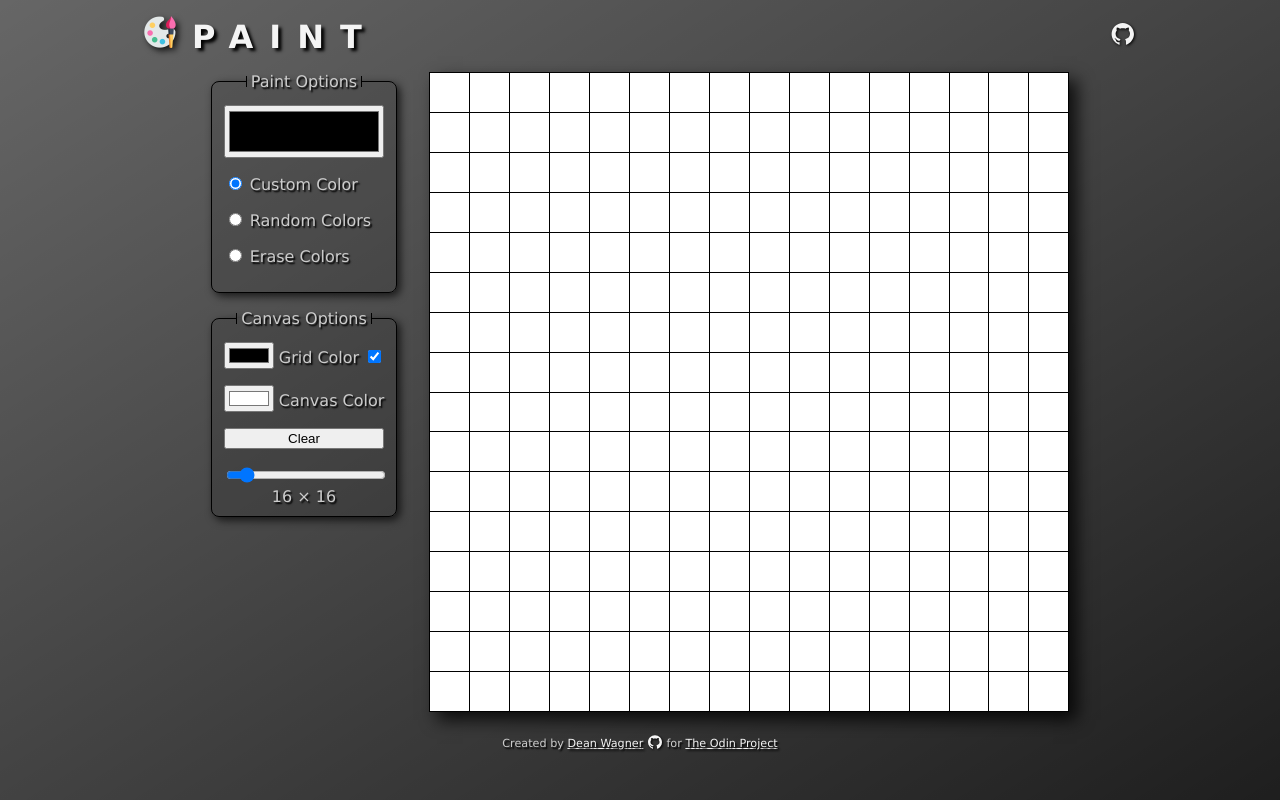
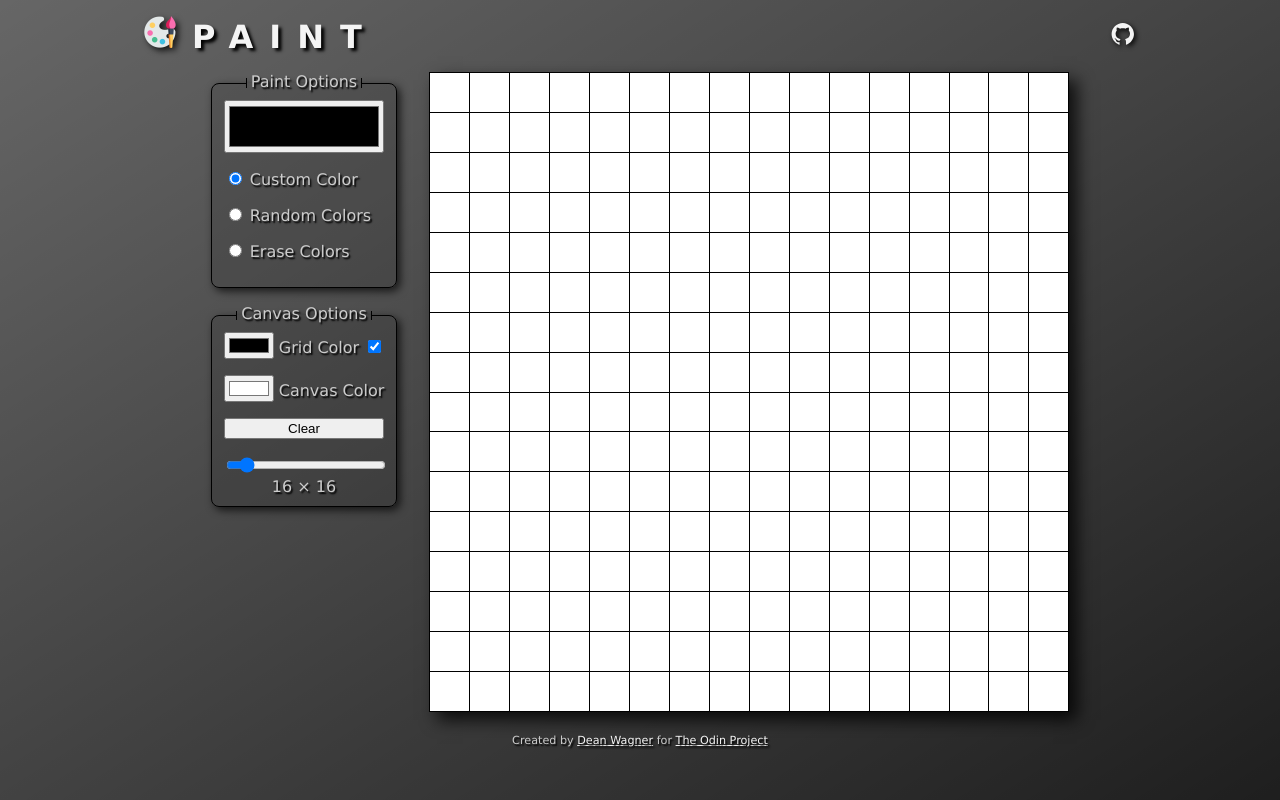
Before and after one commit to deanwagner/paint, a plain HTML site: page index.html in a window 1280 px wide. Drawn offline with Linux system fonts and the light colour scheme.

Commit message:
UI tweaks

```diff
--- a/index.html
+++ b/index.html
@@ -60,7 +60,6 @@
             </section>
             <footer>
                 Created by <a href="https://deanwagner.net/">Dean Wagner</a>
-                <a class="github-link" title="Dean Wagner @ GitHub" href="https://github.com/deanwagner"><svg class="github-icon" viewBox="0 0 1024 1024" xmlns="http://www.w3.org/2000/svg"><path class="github-path" d="M511.6 76.3C264.3 76.2 64 276.4 64 523.5 64 718.9 189.3 885 363.8 946c23.5 5.9 19.9-10.8 19.9-22.2v-77.5c-135.7 15.9-141.2-73.9-150.3-88.9C215 726 171.5 718 184.5 703c30.9-15.9 62.4 4 98.9 57.9 26.4 39.1 77.9 32.5 104 26 5.7-23.5 17.9-44.5 34.7-60.8-140.6-25.2-199.2-111-199.2-213 0-49.5 16.3-95 48.3-131.7-20.4-60.5 1.9-112.3 4.9-120 58.1-5.2 118.5 41.6 123.2 45.3 33-8.9 70.7-13.6 112.9-13.6 42.4 0 80.2 4.9 113.5 13.9 11.3-8.6 67.3-48.8 121.3-43.9 2.9 7.7 24.7 58.3 5.5 118 32.4 36.8 48.9 82.7 48.9 132.3 0 102.2-59 188.1-200 212.9a127.5 127.5 0 0 1 38.1 91v112.5c.8 9 0 17.9 15 17.9 177.1-59.7 304.6-227 304.6-424.1 0-247.2-200.4-447.3-447.5-447.3z"/></svg></a>
                 for <a href="https://theodinproject.com/">The Odin Project</a>
             </footer>
         </main>
--- a/res/paint.css
+++ b/res/paint.css
@@ -88,11 +88,6 @@ header h1:before {
     width: 1em;
 }
 
-header .github-icon {
-    height: 1.6em;
-    width: 1.6em;
-}
-
 /* * * * * * * * *\
  *  GitHub Icon  *
 \* * * * * * * * */
@@ -103,13 +98,15 @@ header .github-icon {
 
 .github-link:hover,
 .github-link:focus {
-    transform: scale(1.5);
+    transform: rotate(360deg) scale(1.5);
     transition: all 0.3s ease-out;
 }
 
 .github-icon {
-    filter: drop-shadow(0.1em 0.1em 0.1em #000);
+    filter: drop-shadow(0.15em 0.15em 0.15em #000);
+    height: 1.6em;
     transition: all 0.3s ease-out;
+    width: 1.6em;
 }
 
 .github-link:hover .github-icon,
@@ -146,28 +143,28 @@ section {
 }
 
 #toolbar legend {
-    margin: 0 auto -0.5em;
-    padding: 0 0.3em;
+    margin: 0 auto -1em;
+    padding: 0 0.3em 0.2em;
     position: relative;
     width: auto;
 }
 
+legend:before,
+legend:after {
+    content: '';
+    height: 0.6em;
+    position: absolute;
+    top: 0.4em;
+}
+
 legend:before {
     border-left: 1px solid #000;
-    content: '';
-    height: 0.7em;
     left: 0;
-    position: absolute;
-    top: 0.25em;
 }
 
 legend:after {
     border-right: 1px solid #000;
-    content: '';
-    height: 0.7em;
     right: 0;
-    position: absolute;
-    top: 0.25em;
 }
 
 #toolbar label {
@@ -251,12 +248,6 @@ footer {
     text-align: center;
 }
 
-footer .github-icon {
-    height: 1rem;
-    vertical-align: bottom;
-    width: 1rem;
-}
-
 /* * * * * * * * *\
  * Media Queries *
 \* * * * * * * * */
@@ -265,5 +256,5 @@ footer .github-icon {
     main { max-width: 100vw }
     header { max-width: 90vw; }
     section { align-items: center; flex-direction: column; }
-    #toolbar { flex-direction: row; max-width: 90vw; width: 100%; }
+    #toolbar { flex-direction: row; max-width: 80vw; width: 100%; }
 }
```
